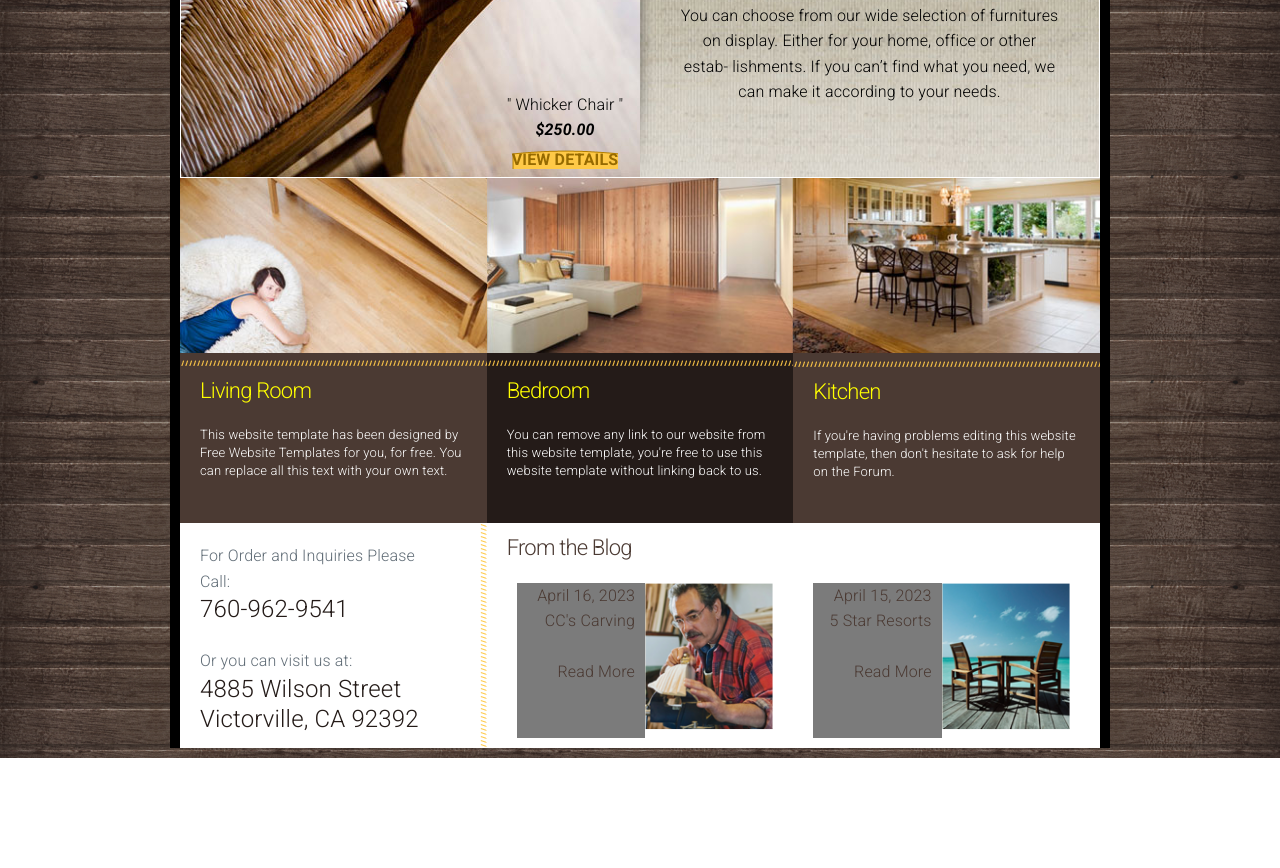
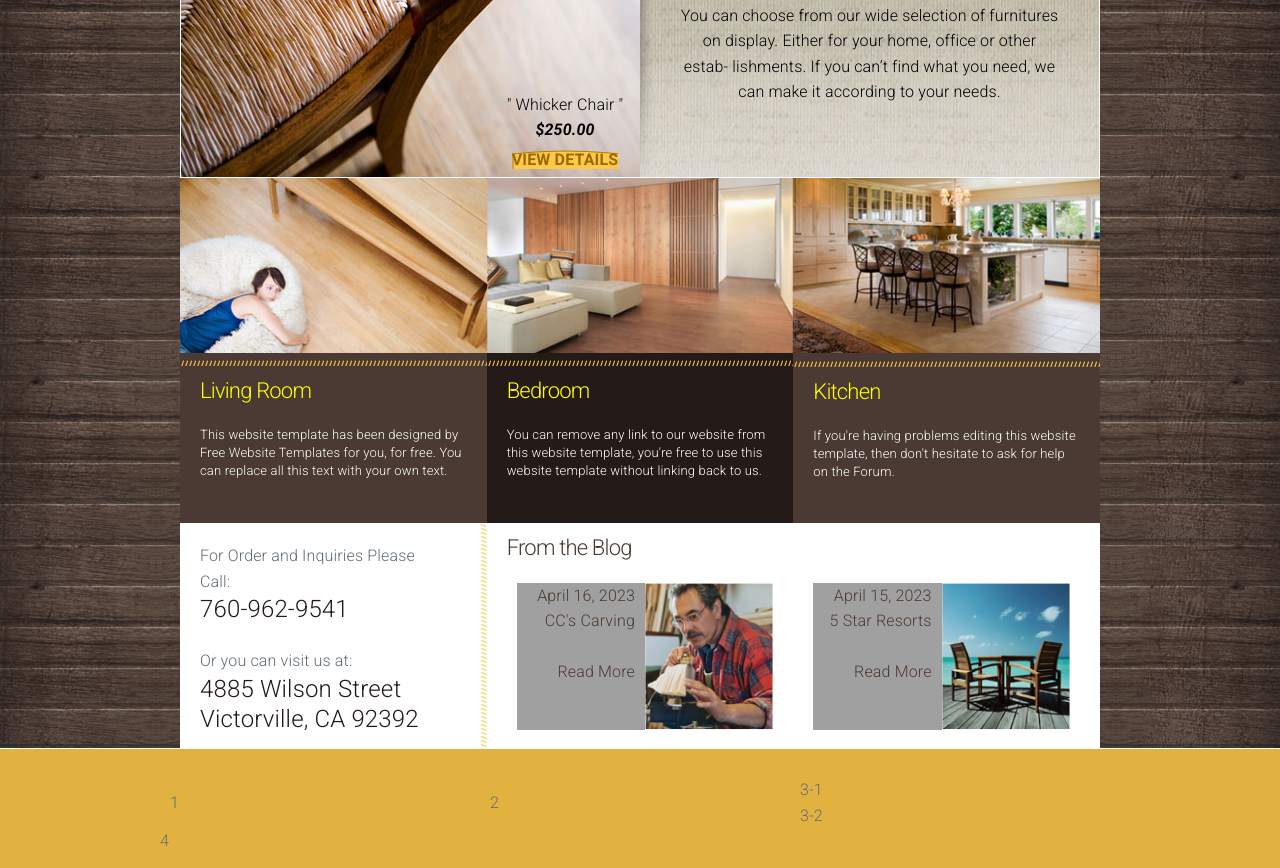
Before and after one commit to davidgm17/p3_milligram, a plain HTML site: page src/index.html in a window 1280 px wide. Shown: the part 356-1224 px from the top of the page. Before the commit the page ends 1114 px from the top, so only its background shows below. Drawn offline with Linux system fonts and the light colour scheme; files whose address does not match are found by name.

Commit message:
footer a medias

```diff
--- a/src/index.html
+++ b/src/index.html
@@ -155,7 +155,7 @@
           <div class="row row-center  ">
 
             <div class="column row d-flex blog">
-              <div class="column  column-50  tx-rigth bg-blog">
+              <div class="column  column-50  tx-rigth bg-blog h-147">
                 <span>April 16, 2023</span>
                 <p>CC's Carving</p>
                 <a href="#" class="more">Read More</a>
@@ -167,7 +167,7 @@
 
 
             <div class="column row d-flex blog">
-              <div class="column  column-50  tx-rigth bg-blog">
+              <div class="column  column-50  tx-rigth bg-blog h-147">
                   <span>April 15, 2023</span>
                   <p>5 Star Resorts</p>
                   <a href="#" class="more">Read More</a>
@@ -182,5 +182,18 @@
         </div>
       </div>
     </div>
+    <div class="footer">
+      <div class=" content">
+        <div class="row row-center" >
+          <div class="column column-33">1</div>
+          <div class="column column-33">2</div>
+          <div class="column column-33 ">
+              <div class="row row-center" >3-1</div>
+              <div class="row row-center" >3-2</div>
+          </div>
+        </div>
+        <div class="row row-center" >4</div>
+        </div>
+    </div>
   </body>
 </html>
--- a/src/styles/main.css
+++ b/src/styles/main.css
@@ -15,6 +15,9 @@ body {
 .h-345 {
   height: 345px;
 }
+.h-147 {
+  height: 147px;
+}
 a {
   color: white;
 }
@@ -28,7 +31,7 @@ a {
 .container.contents {
   width: 940px;
   margin: 0 auto;
-  background: black;
+  /* background: black; */
 }
 .border-wt {
   border: white solid 1px;
@@ -116,7 +119,7 @@ a {
   padding: 0 0 24px;
 }
 .bg-blog {
-  background-color: #7b7b7b;
+  background-color: #a1a0a0;
   padding-top: 7%;
 }
 .blog {
@@ -126,3 +129,15 @@ a {
 .blog a {
   color: #4b3a33;
 }
+
+.footer {
+  width: 100vw;
+  background-color: #e2b241;
+  border-top: 1px solid #fff;
+  padding: 28px 0 14px;
+  display: flex;
+  justify-content: center;
+}
+.footer .content {
+  width: 940px;
+}
```
Also changed, not shown: dist/index.html, dist/styles/main.css.
